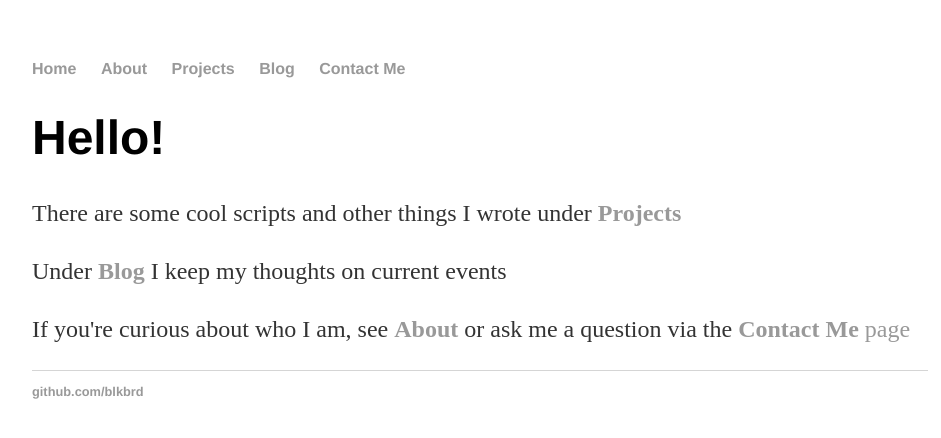
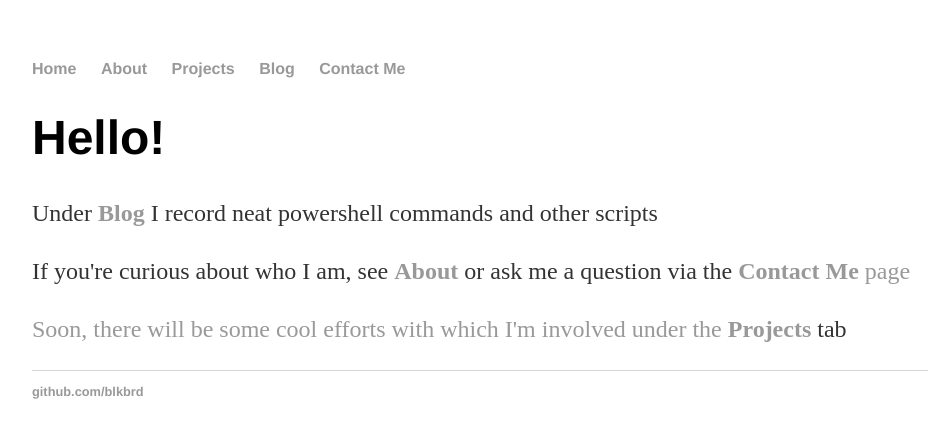
Before and after one commit to blkbrd/blkbrd.github.io, a Jekyll site: the page built from index.html, in a window 1280 px wide. Shown: the top 438 px of the page, without its empty margins (160-1101 px from the left). Built offline with Jekyll 4.4.1, drawn with Linux system fonts in a browser that asks for light colours.

Commit message:
Update index.html
changed description

```diff
--- a/index.html
+++ b/index.html
@@ -4,8 +4,8 @@
 ---
 <div class="blurb">
 	<h1>Hello! </h1>
-	<p> There are some cool scripts and other things I wrote under <strong> <a href="/projects">Projects</a></li> </strong></p>
-	<p> Under <strong><a href="/blog">Blog</a></li> </strong> I keep my thoughts on current events </p>
+	<p> Under <strong><a href="/blog">Blog</a></li> </strong> I record neat powershell commands and other scripts </p>
 	<p> If you're curious about who I am, see <strong> <a href="/about">About</a></li> </strong>
 or ask me a question via the <strong> <a href="/contact">Contact Me<a></li></strong> page </p>
+	<p> Soon, there will be some cool efforts with which I'm involved under the <strong> <a href="/projects">Projects</a></li> </strong> tab</p>
 </div><!-- /.blurb -->
```
